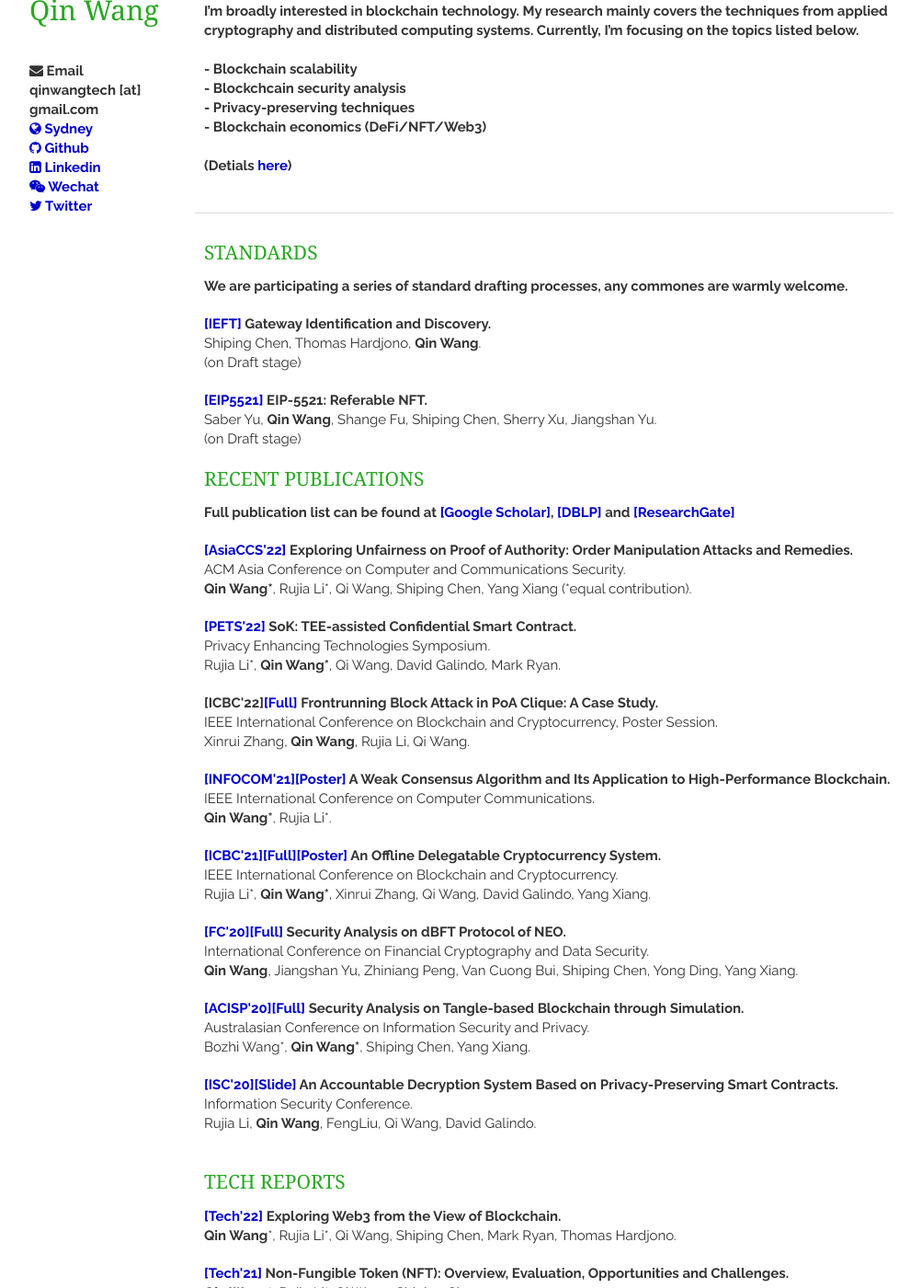
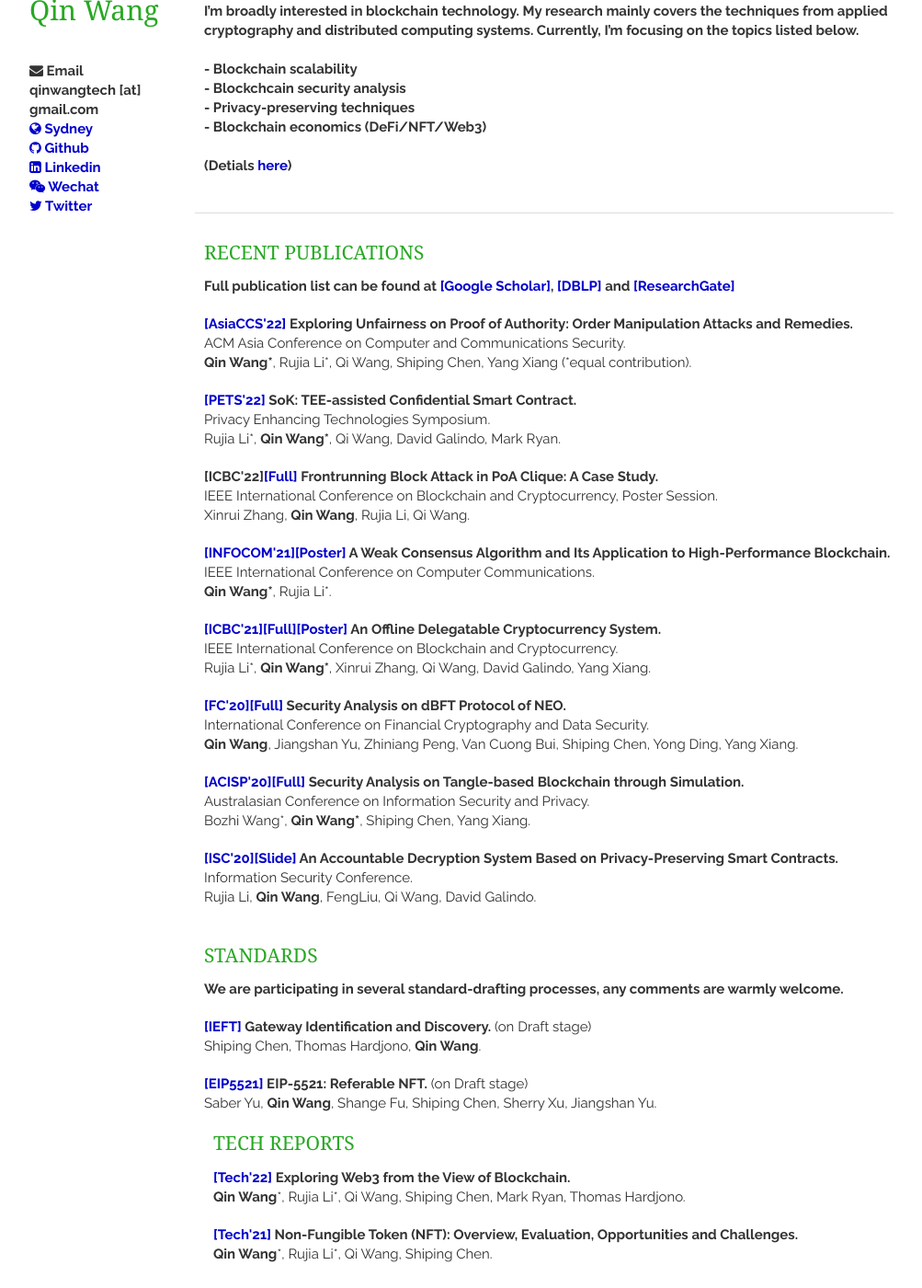
Before and after one commit to AaronWang-git/qinwang-git.github.io, a Jekyll site: the page built from index.html, in a window 1280 px wide and 1400 px high, scrolled down 200 px. Shown: the whole window at 92% size, without its empty margins (138-1141 px from the left). Built offline with Jekyll 4.4.1, drawn with Linux system fonts in a browser that asks for light colours; nearby versions of some CDN libraries; a script that is not in the unit is left out; the list of posts is cut into pages by our own code; some of the changed lines change nothing that is shown.

Commit message:
Update publications.html

```diff
--- a/_includes/publications.html
+++ b/_includes/publications.html
@@ -1,31 +1,4 @@
 <section class="thirteen columns">
-
-    <h1>Standards</h1>
-
-    <article>
-    <strong>We are participating a series of standard drafting processes, any commones are warmly welcome. </strong>
-    </article>
-
-   <article>
-        <header>
-            <strong><a href = "https://www.ietf.org/archive/id/draft-chen-dlt-gateway-identification-01.txt" target="_blank">[IEFT]</a>
-                Gateway Identification and Discovery.</strong>
-            <br> Shiping Chen, Thomas Hardjono, <strong>Qin Wang</strong>.
-            <br> (on Draft stage)
-        </header>
-    </article>
-
-    <article>
-        <header>
-            <strong><a href = "https://eips.ethereum.org/EIPS/eip-5521" target="_blank">[EIP5521]</a>
-               EIP-5521: Referable NFT.</strong>
-            <br> Saber Yu, <strong>Qin Wang</strong>, Shange Fu, Shiping Chen, Sherry Xu, Jiangshan Yu.
-             <br> (on Draft stage)
-        </header>
-    </article>
-
-
-
 
 
     <h1>Recent Publications</h1>
@@ -112,6 +85,32 @@
 
 
 <section class="thirteen columns">
+<h1>Standards</h1>
+
+    <article>
+    <strong>We are participating in several standard-drafting processes, any comments are warmly welcome. </strong>
+    </article>
+
+   <article>
+        <header>
+            <strong><a href = "https://www.ietf.org/archive/id/draft-chen-dlt-gateway-identification-01.txt" target="_blank">[IEFT]</a>
+                Gateway Identification and Discovery.</strong>  (on Draft stage)
+            <br> Shiping Chen, Thomas Hardjono, <strong>Qin Wang</strong>.
+        </header>
+    </article>
+
+    <article>
+        <header>
+            <strong><a href = "https://eips.ethereum.org/EIPS/eip-5521" target="_blank">[EIP5521]</a>
+               EIP-5521: Referable NFT.</strong>  (on Draft stage)
+            <br> Saber Yu, <strong>Qin Wang</strong>, Shange Fu, Shiping Chen, Sherry Xu, Jiangshan Yu.
+        </header>
+    </article>
+
+
+
+
+<section class="thirteen columns">
 <h1>Tech Reports</h1>
    <article>
         <header>
```
